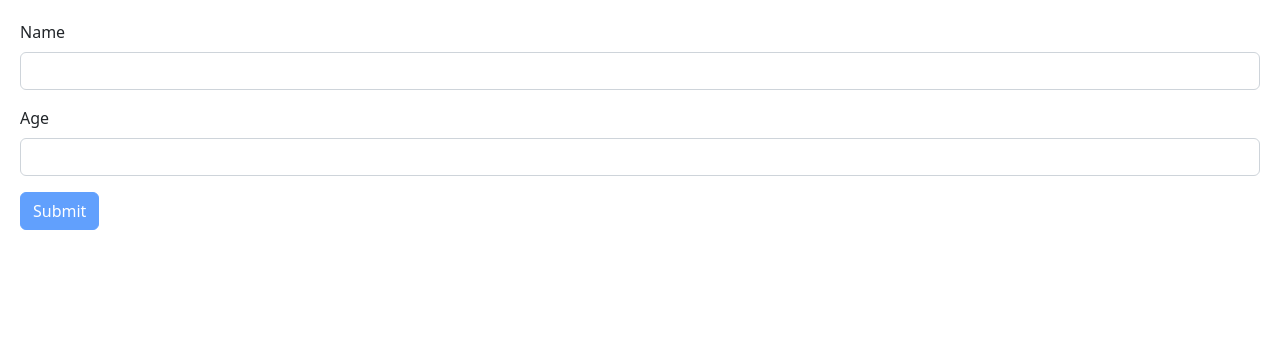
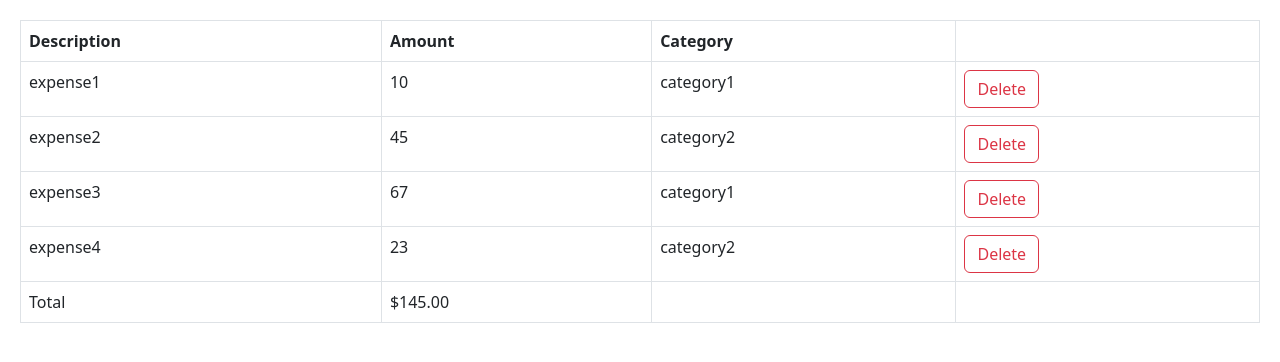
Before and after one commit to devdhark/React_App, a React (Vite) app in the folder react-app/: page / in a window 1280 px wide. Shown: the top 362 px of the page. Built offline with nearby package versions, Linux system fonts and the light colour scheme.

Commit message:
create ExpenseList component

```diff
--- a/react-app/src/App.tsx
+++ b/react-app/src/App.tsx
@@ -1,10 +1,45 @@
 import { useState } from "react";
 import Form from "./components/Form/Form";
+import ExpenseList from "./expense-tracker/components/ExpenseList";
 
 function App() {
+  const [expenses, setExpenses] = useState([
+    {
+      id: 1,
+      description: "expense1",
+      amount: 10,
+      category: "category1",
+    },
+    {
+      id: 2,
+      description: "expense2",
+      amount: 45,
+      category: "category2",
+    },
+    {
+      id: 3,
+      description: "expense3",
+      amount: 67,
+      category: "category1",
+    },
+    {
+      id: 4,
+      description: "expense4",
+      amount: 23,
+      category: "category2",
+    },
+  ]);
+
+  const onDelete = (id: number) => {
+    setExpenses(expenses.filter((e) => e.id !== id));
+  };
+
   return (
     <div>
-      <Form></Form>
+      <ExpenseList
+        expenses={expenses}
+        onDelete={(id) => onDelete(id)}
+      ></ExpenseList>
     </div>
   );
 }
--- a/react-app/src/components/Form/Form.tsx
+++ b/react-app/src/components/Form/Form.tsx
@@ -4,10 +4,11 @@ import { z } from "zod";
 import { zodResolver } from "@hookform/resolvers/zod";
 
 const schema = z.object({
-  name: z.string().min(3, { message: "Name must be atleast 3 characters." }),
-  age: z
-    .number({ invalid_type_error: "Age field is required." })
-    .min(18, { message: "Age must be atleast 18." }),
+  description: z
+    .string()
+    .min(3, { message: "Description must be atleast 3 characters." }),
+  amount: z.number({ invalid_type_error: "Amount field is required." }),
+  category: z.string({ invalid_type_error: "Category field is required." }),
 });
 
 type FormData = z.infer<typeof schema>;
@@ -24,30 +25,52 @@ const Form = () => {
   return (
     <form onSubmit={handleSubmit((data) => console.log(data))}>
       <div className="mb-3">
-        <label htmlFor="name" className="form-label">
-          Name
+        <label htmlFor="description" className="form-label">
+          Description
         </label>
         <input
-          {...register("name")}
-          id="name"
+          {...register("description")}
+          id="description"
           type="text"
           className="form-control"
         />
-        {errors.name && <p className="text-danger">{errors.name.message}</p>}
+        {errors.description && (
+          <p className="text-danger">{errors.description.message}</p>
+        )}
       </div>
       <div className="mb-3">
-        <label htmlFor="age" className="form-label">
-          Age
+        <label htmlFor="amount" className="form-label">
+          Amount
         </label>
         <input
-          {...register("age", { valueAsNumber: true })}
-          id="age"
+          {...register("amount", { valueAsNumber: true })}
+          id="amount"
           type="number"
           className="form-control"
         />
-        {errors.age && <p className="text-danger">{errors.age.message}</p>}
+        {errors.amount && (
+          <p className="text-danger">{errors.amount.message}</p>
+        )}
       </div>
-      <button disabled={!isValid} className="btn btn-primary" type="submit">
+      <div className="mb-3">
+        <label htmlFor="category" className="form-label">
+          Category
+        </label>
+        <input
+          {...register("category")}
+          id="category"
+          type="text"
+          list="categories"
+          className="form-control"
+        />
+        <datalist id="categories">
+          <option value="a"></option>
+        </datalist>
+        {errors.category && (
+          <p className="text-danger">{errors.category.message}</p>
+        )}
+      </div>
+      <button className="btn btn-primary" type="submit">
         Submit
       </button>
     </form>
--- /dev/null
+++ b/react-app/src/expense-tracker/components/ExpenseList.tsx
@@ -0,0 +1,61 @@
+import React from "react";
+
+interface Expense {
+  id: number;
+  description: string;
+  amount: number;
+  category: string;
+}
+
+interface Props {
+  expenses: Expense[];
+  onDelete: (id: number) => void;
+}
+
+const ExpenseList = ({ expenses, onDelete }: Props) => {
+  if (expenses.length === 0) return null;
+  return (
+    <table className="table table-bordered">
+      <thead>
+        <tr>
+          <th>Description</th>
+          <th>Amount</th>
+          <th>Category</th>
+          <th></th>
+        </tr>
+      </thead>
+      <tbody>
+        {expenses.map((expense) => (
+          <tr key={expense.id}>
+            <td>{expense.description}</td>
+            <td>{expense.amount}</td>
+            <td>{expense.category}</td>
+            <td>
+              <button
+                className="btn btn-outline-danger"
+                onClick={() => onDelete(expense.id)}
+              >
+                Delete
+              </button>
+            </td>
+          </tr>
+        ))}
+      </tbody>
+      <tfoot>
+        <tr>
+          <td>Total</td>
+          <td>
+            $
+            {expenses
+              .reduce((acc, expense) => expense.amount + acc, 0)
+              .toFixed(2)}
+          </td>
+          <td></td>
+          <td></td>
+        </tr>
+      </tfoot>
+    </table>
+  );
+};
+
+export default ExpenseList;
```
Also changed, not shown: react-app/src/components/Form/Form_deprecate.tsx (added, +57 -0 lines).
